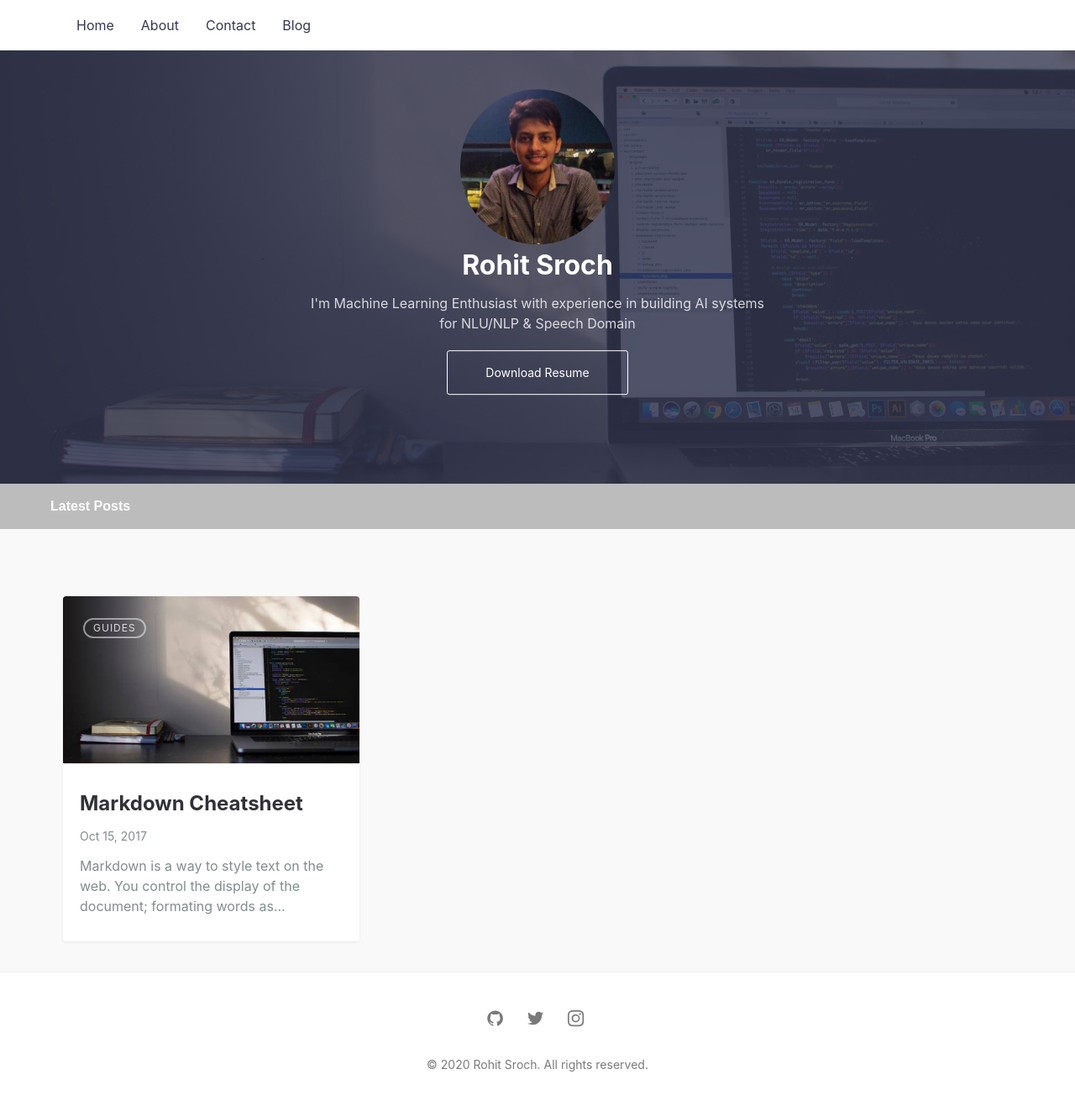
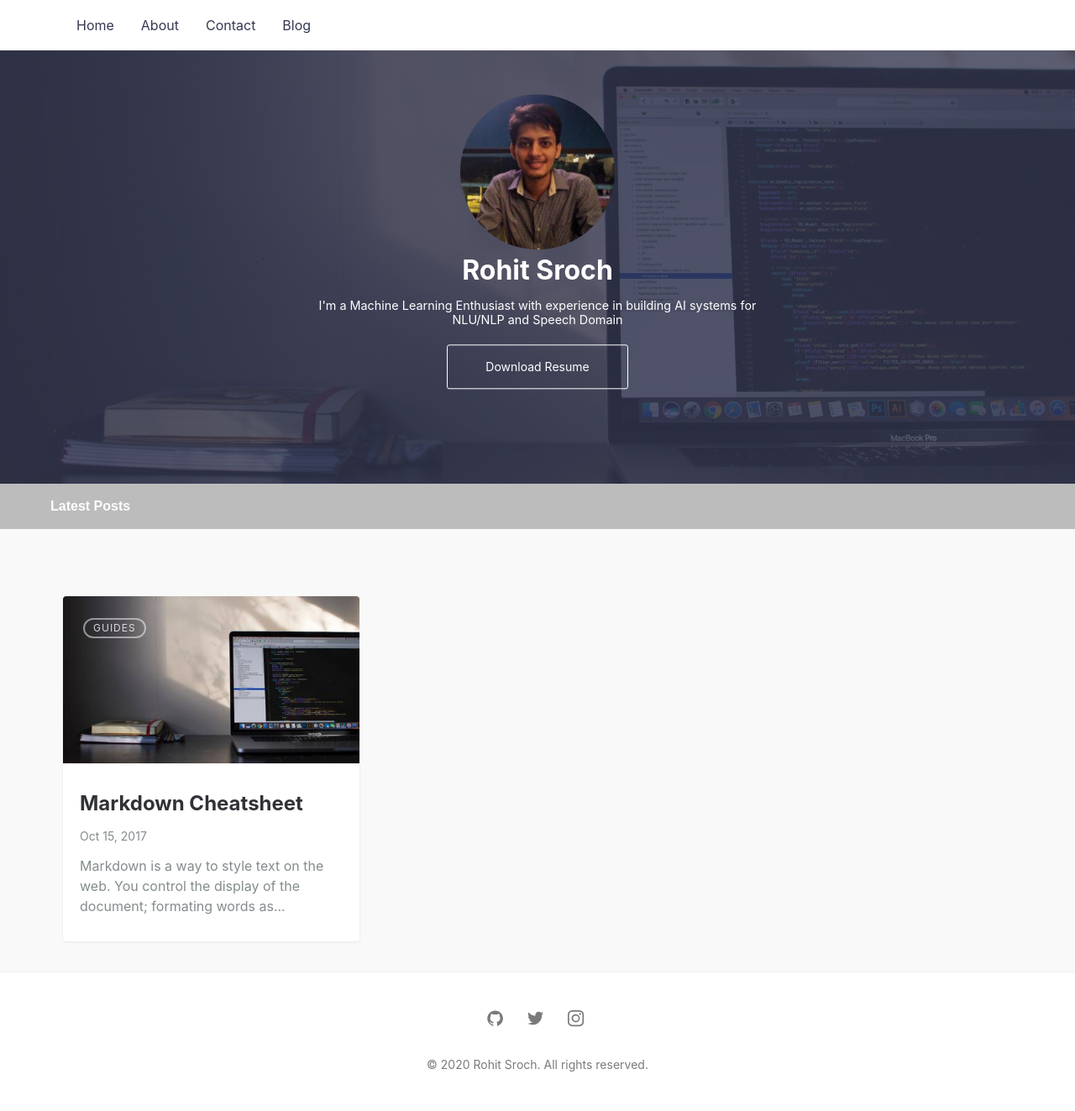
Before and after one commit to rohitsroch/rohitsroch.github.io, a Jekyll site: the page built from index.md, in a window 1280 px wide. Shown: the whole page at 84% size. Built offline with Jekyll 4.4.1, drawn with Linux system fonts in a browser that asks for light colours.

Commit message:
update tag line

```diff
--- a/_config.yml
+++ b/_config.yml
@@ -2,7 +2,7 @@
 title: Rohit Sroch # your site title
 author: rohitsroch@gmail.com # You :P
 description: > # Meta description of Homepage
-  Hi there, I'm Rohit Sroch a Machine Learning Enthusiast with experience in building AI systems for NLU/NLP & Speech Domain
+  Hi there, I'm Rohit Sroch a Machine Learning Enthusiast with experience in building AI systems for NLU/NLP and Speech Domain
 baseurl: "" # the subpath of your site, e.g. /blog
 url: "https://rohitsroch.github.io/" # the base hostname & protocol for your site, e.g. http://example.com
 
@@ -24,7 +24,7 @@
   - {name: 'Contact', link: '/contact'}
 
 tagline: >
-    I'm Machine Learning Enthusiast with experience in building AI systems for NLU/NLP & Speech Domain
+    I'm a Machine Learning Enthusiast with experience in building AI systems for NLU/NLP and Speech Domain
 
 hero_avatar: avatar.jpg
 hero_img: posts/emile-perron-190221_lg.jpg # Main background image: use the path from /assets/img/ => This will output /assets/img/posts/sleek_lg.jpg
--- a/_layouts/default.html
+++ b/_layouts/default.html
@@ -26,7 +26,7 @@
         <h1 class="hero__title">{{ site.title | escape }}</h1>
         <p class="hero__meta">{{ site.tagline }}</p>
 
-        <a href="{{ site.url }}{{ site.baseurl }}/assets/img/{{ site.hero_avatar }}" target="_blank()">
+        <a href="{{ site.url }}{{ site.baseurl }}/assets/rohit_resume.pdf" target="_blank()">
           <div class="hero__download">
               <span>Download Resume</span>
           </div>
--- a/assets/css/main.css
+++ b/assets/css/main.css
@@ -1539,6 +1539,18 @@
     }
 }
 
+.hero__wrap .hero__meta {
+    font-size: 1.0em;
+    color: #fff
+}
+
+@media only screen and (min-width: 48em) {
+    .hero__wrap .hero__meta {
+        font-size: 0.9em;
+        line-height: 1.115rem
+    }
+}
+
 .hero__wrap .hero__avatar {
     width:28%;
     height:28%;
```
